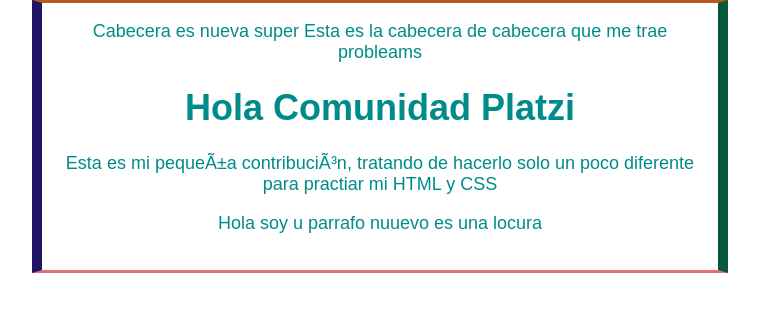
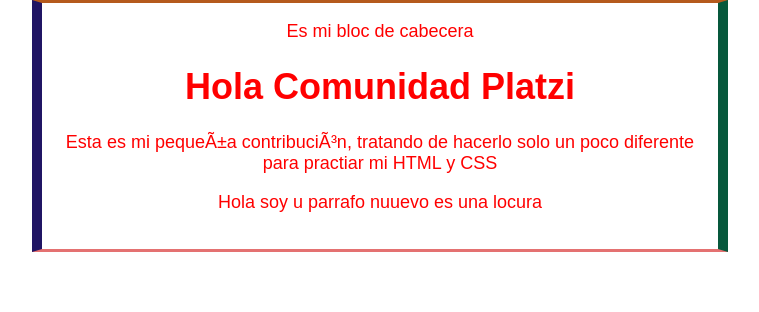
Before and after one commit to julian1988/Blognuevo, a plain HTML site: page index.html in a window 1280 px wide. Shown: the whole page, without its empty margins (260-1019 px from the left). Drawn offline with Linux system fonts and the light colour scheme.

Commit message:
modifique en la cabecera la cabecera

```diff
--- a/CSS/estilos.css
+++ b/CSS/estilos.css
@@ -1,6 +1,6 @@
 body
 {
-color: darkcyan;
+color: red;
 text-align: center;
 font-family: Arial, Helvetica, sans-serif, monospace;
 font-size: 18px;
--- a/index.html
+++ b/index.html
@@ -8,9 +8,7 @@
 <body>
     <div id="container">
         <div id="cabecera">
-            Cabecera es nueva super
-
-            Esta es la cabecera de cabecera que me trae probleams
+            Es mi bloc de cabecera
 
         </div>
        <div id="post">
```
